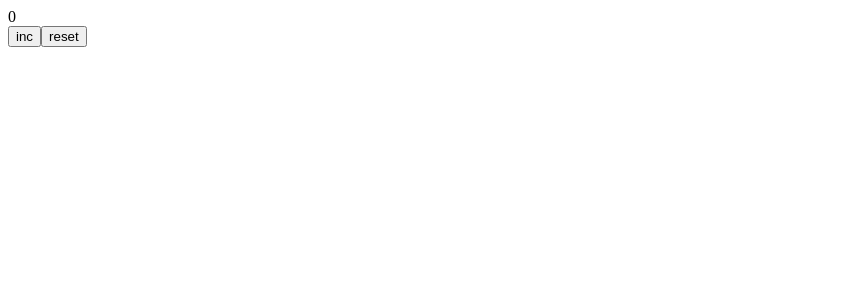
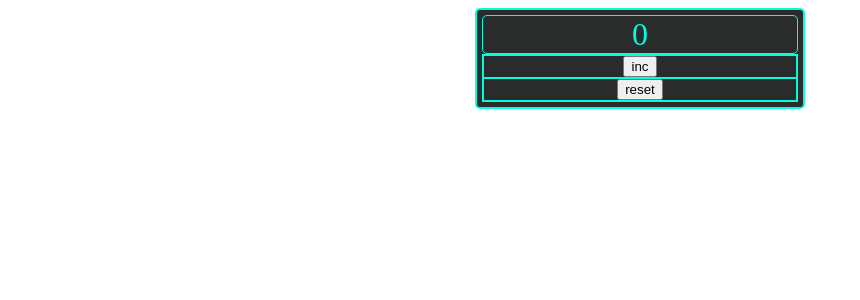
Before and after one commit to AndreiLeonov/simple-counter, a React (Create React App) app: page / in a window 1280 px wide. Shown: the top 300 px of the page, without its empty margins (0-860 px from the left). Built offline with nearby package versions, Linux system fonts and the light colour scheme.

Commit message:
added css

```diff
--- a/src/components/Button.jsx
+++ b/src/components/Button.jsx
@@ -1,8 +1,12 @@
 import React from 'react';
+import styles from '../styles.module.css';
 
 export const Button = (props) => {
 
     return (
-        <button onClick={props.onClick}>{props.title}</button>
+        <div className={styles.btn} >
+            <button onClick={props.onClick}>{props.title}</button>
+        </div>
+
     );
 }
--- a/src/components/Counter.jsx
+++ b/src/components/Counter.jsx
@@ -1,13 +1,14 @@
 import React from 'react';
 import { Button } from './Button';
 import { Display } from './Display';
+import styles from '../styles.module.css'
 
 export const Counter = () => {
 
     const [value, setValue] = React.useState(0);
 
     const incHandler = () => {
-        setValue(value+1)
+        setValue(value + 1)
     }
 
     const resetHandler = () => {
@@ -16,10 +17,14 @@ export const Counter = () => {
 
 
     return (
-        <>
-            <Display value={value}/>
-            <Button onClick={incHandler} title={'inc'}/>
-            <Button onClick={resetHandler} title={'reset'}/>
-        </>
+        <div className={styles.counter}>
+
+                <Display value={value} />
+
+            <div className={styles.btn}>
+                <Button onClick={incHandler} title={'inc'} />
+                <Button onClick={resetHandler} title={'reset'} />
+            </div>
+        </div>
     );
 }
--- a/src/components/Display.jsx
+++ b/src/components/Display.jsx
@@ -1,9 +1,10 @@
 import React from 'react';
+import styles from '../styles.module.css';
 
 export const Display = (props) => {
 
     return (
-        <div>
+        <div className={styles.display}>
             {props.value}
         </div>
     );
--- /dev/null
+++ b/src/styles.module.css
@@ -0,0 +1,31 @@
+.counter {
+    border: 2px solid rgb(0, 255, 221);
+    border-radius: 5px;
+    padding: 5px;
+    width: 25%;
+    margin: 0 auto;
+    display: flex;
+    justify-content: center;
+    flex-direction: row;
+    flex-wrap: wrap;
+    background-color: rgb(42, 44, 44);
+}
+
+.display {
+    border: 1px solid rgb(0, 255, 221);
+    border-radius: 5px;
+    width: 100%;
+    font-size: 32px;
+    text-align: center;
+    color: rgb(0, 255, 221);
+}
+
+.btn {
+    border: 1px solid rgb(0, 255, 221);
+    width: 100%;
+    color: rgb(0, 255, 221);
+    display: flex;
+    justify-content: center;
+    flex-direction: row;
+    flex-wrap: wrap;
+}
```
